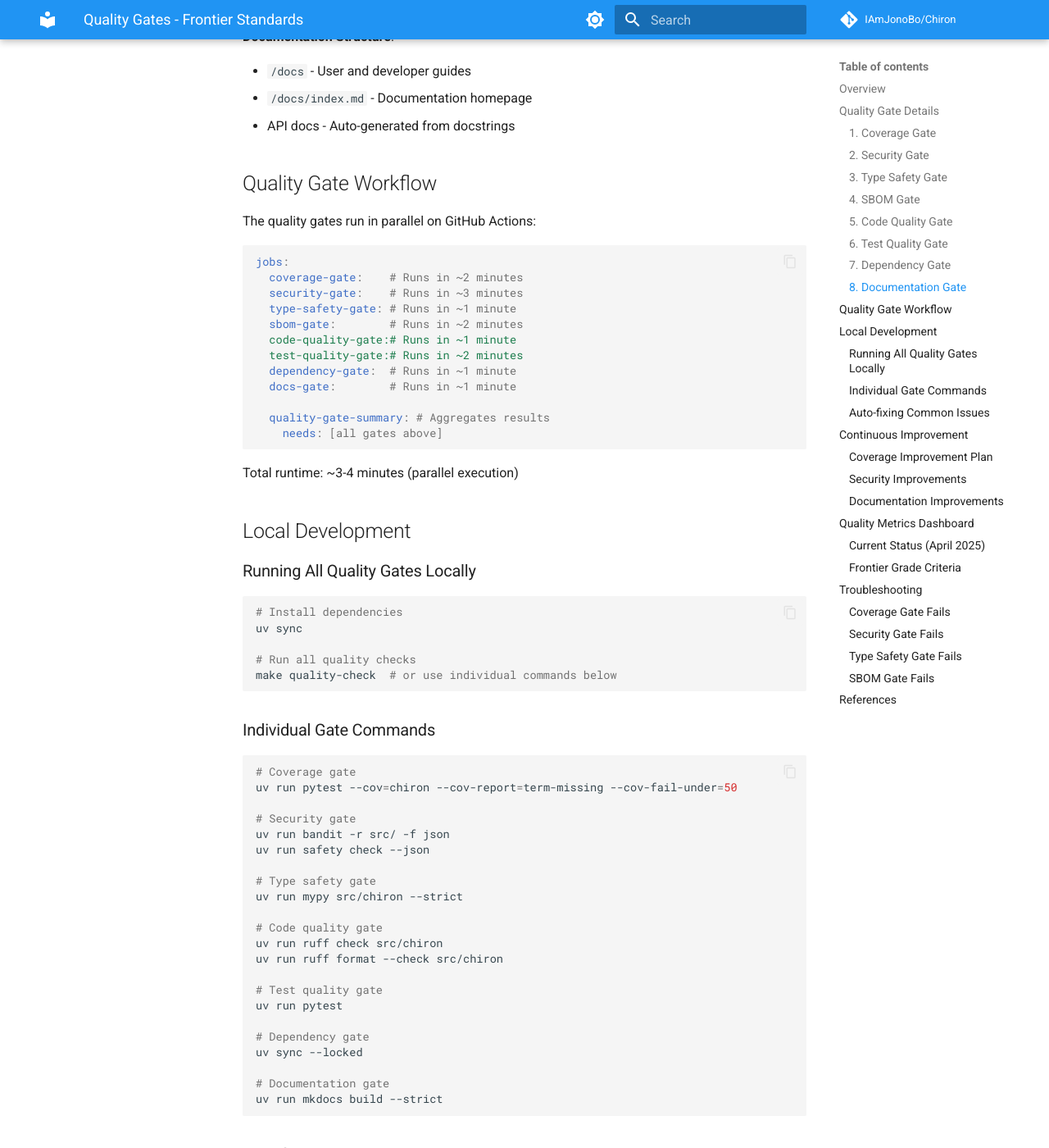
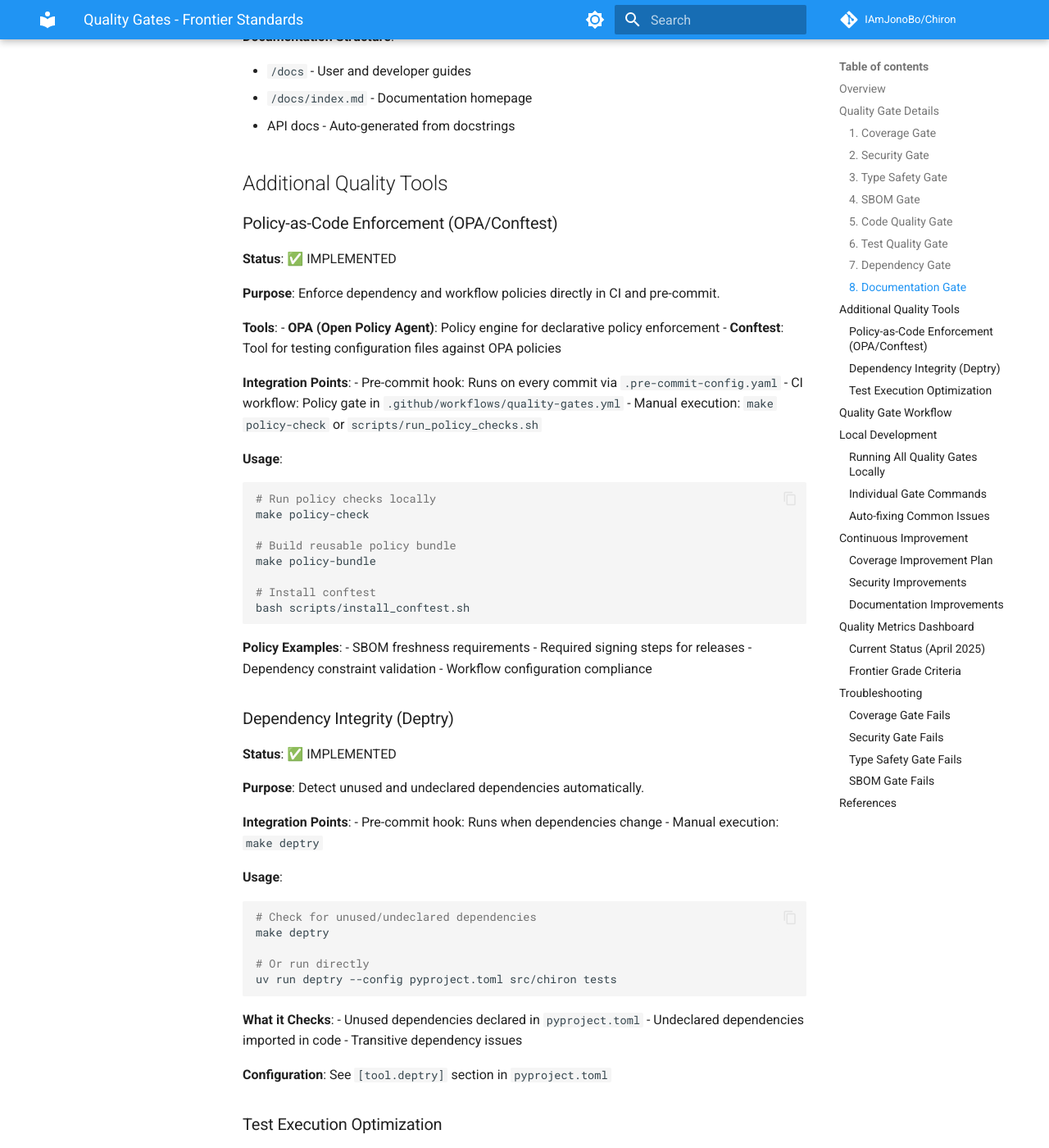
Before and after one commit to IAmJonoBo/Chiron, an MkDocs documentation site: the page built from docs/QUALITY_GATES.md, in a window 1280 px wide and 1400 px high, scrolled down 6456 px. Shown: the whole window at 82% size. Built offline with MkDocs 1.6.1 and Material for MkDocs 9.7.7, drawn with Linux system fonts in a browser that asks for light colours; comment, search, counter and statistics services are not loaded; some of the changed text lies outside the part shown.

Commit message:
Remove deprecated tooling opportunities section from ROADMAP and add comprehensive tooling status documentation
Co-authored-by: IAmJonoBo <20725096+IAmJonoBo@users.noreply.github.com>

````diff
--- a/docs/QUALITY_GATES.md
+++ b/docs/QUALITY_GATES.md
@@ -285,6 +285,103 @@ uv run mkdocs build --strict
 - `/docs/index.md` - Documentation homepage
 - API docs - Auto-generated from docstrings
 
+## Additional Quality Tools
+
+### Policy-as-Code Enforcement (OPA/Conftest)
+
+**Status**: ✅ IMPLEMENTED
+
+**Purpose**: Enforce dependency and workflow policies directly in CI and pre-commit.
+
+**Tools**:
+- **OPA (Open Policy Agent)**: Policy engine for declarative policy enforcement
+- **Conftest**: Tool for testing configuration files against OPA policies
+
+**Integration Points**:
+- Pre-commit hook: Runs on every commit via `.pre-commit-config.yaml`
+- CI workflow: Policy gate in `.github/workflows/quality-gates.yml`
+- Manual execution: `make policy-check` or `scripts/run_policy_checks.sh`
+
+**Usage**:
+
+```bash
+# Run policy checks locally
+make policy-check
+
+# Build reusable policy bundle
+make policy-bundle
+
+# Install conftest
+bash scripts/install_conftest.sh
+```
+
+**Policy Examples**:
+- SBOM freshness requirements
+- Required signing steps for releases
+- Dependency constraint validation
+- Workflow configuration compliance
+
+### Dependency Integrity (Deptry)
+
+**Status**: ✅ IMPLEMENTED
+
+**Purpose**: Detect unused and undeclared dependencies automatically.
+
+**Integration Points**:
+- Pre-commit hook: Runs when dependencies change
+- Manual execution: `make deptry`
+
+**Usage**:
+
+```bash
+# Check for unused/undeclared dependencies
+make deptry
+
+# Or run directly
+uv run deptry --config pyproject.toml src/chiron tests
+```
+
+**What it Checks**:
+- Unused dependencies declared in `pyproject.toml`
+- Undeclared dependencies imported in code
+- Transitive dependency issues
+
+**Configuration**: See `[tool.deptry]` section in `pyproject.toml`
+
+### Test Execution Optimization
+
+**Status**: ✅ IMPLEMENTED
+
+**Tools**:
+
+1. **pytest-xdist**: Parallel test execution
+   - Speeds up test suite with `-n=auto` flag
+   - Uses work-stealing distribution (`--dist=worksteal`)
+   - Critical for 3x OS matrix in CI
+
+2. **pytest-randomly**: Test order randomization
+   - Surfaces order-dependent test flakes
+   - Uses random seed for reproducibility
+   - Configured in `pyproject.toml`
+
+**Usage**:
+
+```bash
+# Parallel test execution (automatic in test runs)
+uv run pytest  # Uses -n=auto by default
+
+# Run with specific seed for reproducibility
+PYTEST_RANDOMLY_SEED=12345 uv run pytest
+
+# View current test execution stats
+make test-all
+```
+
+**Benefits**:
+- 3-4x faster test execution with parallel workers
+- Early detection of test interdependencies
+- Reproducible test failures via seed tracking
+
 ## Quality Gate Workflow
 
 The quality gates run in parallel on GitHub Actions:
````
Also changed, not shown: IMPLEMENTATION_COMPLETION_SUMMARY.md (+1 -0 lines), ROADMAP.md (+5 -20 lines), docs/README.md (+1 -0 lines), docs/TOOLING_IMPLEMENTATION_STATUS.md (added, +175 -0 lines).
